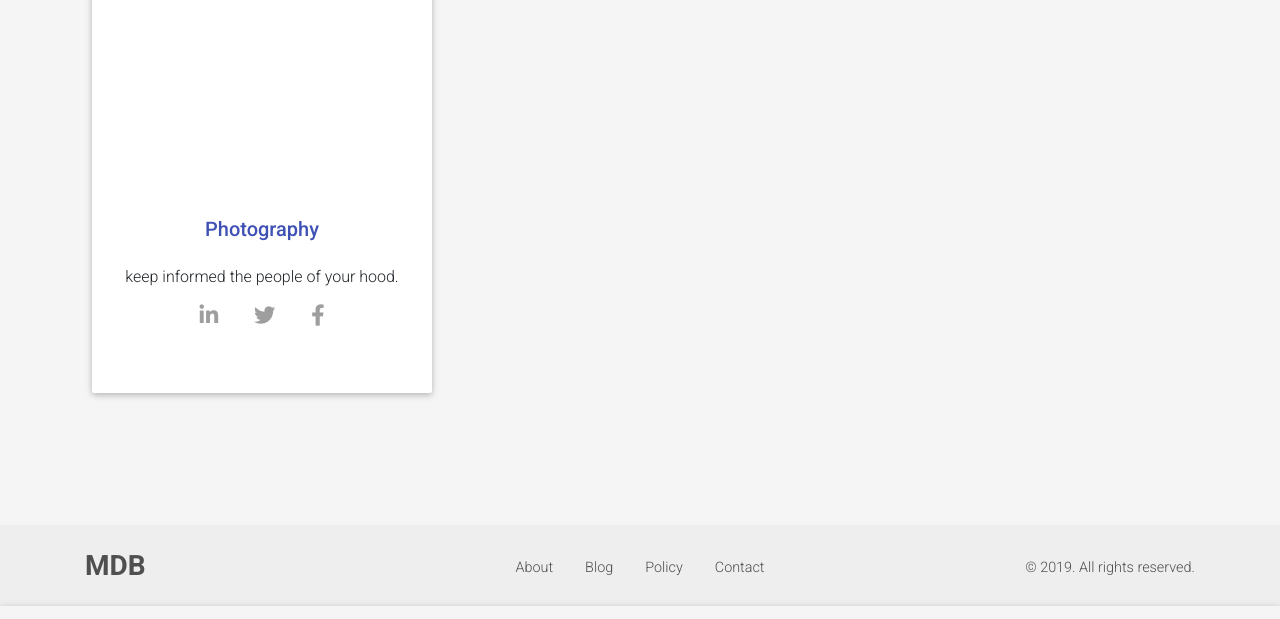
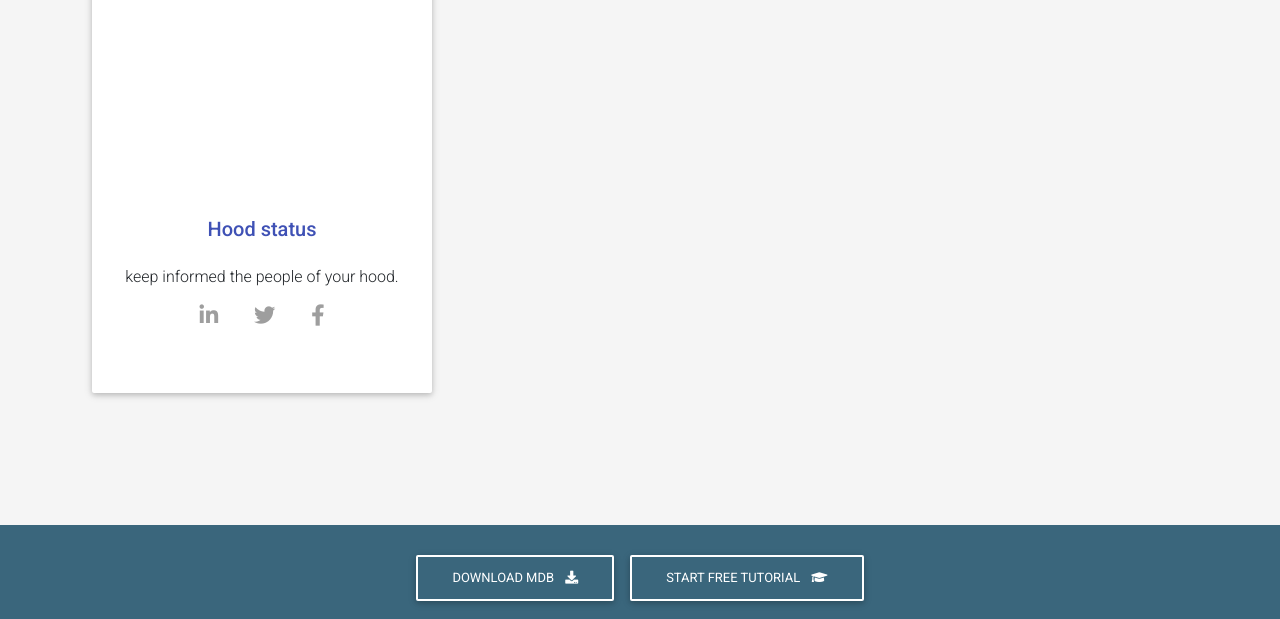
Before and after one commit to Kenneth-joseph/the-hood, a Django app: page / in a window 1280 px wide. Shown: the part 592-1211 px from the top of the page. Run offline with Django 3.2, Linux system fonts and the light colour scheme; the visitor is signed in with stand-in values (Sample User, id 1); data that the repository does not hold is empty; some libraries are stand-ins or nearby versions.

Commit message:
made changes in my footer

```diff
--- a/hood/templates/footer.html
+++ b/hood/templates/footer.html
@@ -1,90 +1,69 @@
+<!--Footer-->
+<footer class="page-footer text-center font-small info-color">
 
+  <div class="rgba-stylish-strong">
 
+    <!--Call to action-->
+    <div class="pt-4">
+      <a class="btn btn-outline-white"
+        href="https://mdbootstrap.com/docs/jquery/getting-started/download/" target="_blank" role="button">Download
+        MDB
+        <i class="fas fa-download ml-2"></i>
+      </a>
+      <a class="btn btn-outline-white" href="https://mdbootstrap.com/education/bootstrap/"
+        target="_blank" role="button">Start
+        free tutorial
+        <i class="fas fa-graduation-cap ml-2"></i>
+      </a>
+    </div>
+    <!--/.Call to action-->
 
-<!-- Footer -->
-<footer class="page-footer font-small grey lighten-3 py-4 dark-grey-text">
+    <hr class="my-4">
 
-  <!-- Footer Elements -->
-  <div class="container">
+    <!-- Social icons -->
+    <div class="pb-4">
+      <a href="https://www.facebook.com/mdbootstrap" target="_blank">
+        <i class="fab fa-facebook-f mr-3"></i>
+      </a>
 
-    <div class="row">
-      <div class="col-md-4">
-        <h3 class="font-weight-bold mb-0">MDB</h3>
-      </div>
-      <div class="col-md-4">
-        <ul class="list-unstyled d-flex justify-content-center mb-0 mt-2">
-          <li>
-          	<a class="mx-3" role="button">About</a>
-          </li>
-          <li>
-          	<a class="mx-3" role="button">Blog</a>
-          </li>
-          <li>
-          	<a class="mx-3" role="button">Policy</a>
-          </li>
-          <li>
-          	<a class="mx-3" role="button">Contact</a>
-          </li>
-        </ul>
-      </div>
-      <div class="col-md-4">
-        <!-- Copyright -->
-        <div class="footer-copyright text-right bg-transparent dark-grey-text mt-2">© 2019.
-          <a class="dark-grey-text" href="https://mdbootstrap.com/education/bootstrap/"> All rights reserved.</a>
-        </div>
-        <!-- Copyright -->
-      </div>
+      <a href="https://twitter.com/MDBootstrap" target="_blank">
+        <i class="fab fa-twitter mr-3"></i>
+      </a>
+
+      <a href="https://www.youtube.com/watch?v=7MUISDJ5ZZ4" target="_blank">
+        <i class="fab fa-youtube mr-3"></i>
+      </a>
+
+      <a href="https://plus.google.com/u/0/b/107863090883699620484" target="_blank">
+        <i class="fab fa-google-plus-g mr-3"></i>
+      </a>
+
+      <a href="https://dribbble.com/mdbootstrap" target="_blank">
+        <i class="fab fa-dribbble mr-3"></i>
+      </a>
+
+      <a href="https://pinterest.com/mdbootstrap" target="_blank">
+        <i class="fab fa-pinterest mr-3"></i>
+      </a>
+
+      <a href="https://github.com/mdbootstrap/bootstrap-material-design" target="_blank">
+        <i class="fab fa-github mr-3"></i>
+      </a>
+
+      <a href="http://codepen.io/mdbootstrap/" target="_blank">
+        <i class="fab fa-codepen mr-3"></i>
+      </a>
     </div>
+    <!-- Social icons -->
+
+    <!--Copyright-->
+    <div class="footer-copyright py-3">
+      © 2019 Copyright:
+      <a href="https://mdbootstrap.com/education/bootstrap/" target="_blank"> MDBootstrap.com </a>
+    </div>
+    <!--/.Copyright-->
 
   </div>
-  <!-- Footer Elements -->
 
 </footer>
-<!-- Footer -->
-  <!--Section: Content-->
-  <section class="dark-grey-text p-3 z-depth-1 navbar-fixed-bottom">
-
-    <!-- Grid row -->
-    <div class="row">
-
-      <!-- Grid column -->
-      <div class="col-md-5 mb-4 mb-md-0">
-
-        <div class="view">
-          <img src="https://mdbootstrap.com/img/illustrations/undraw_Group_chat_unwm.svg" class="img-fluid" alt="smaple image" >
-        </div>
-
-      </div>
-      <!-- Grid column -->
-
-      <!-- Grid column -->
-      <div class="col-md-7 mb-lg-0 mb-3">
-
-        <!-- Form -->
-        <form class="" action="">
-
-          <!-- Section heading -->
-          <h3 class="font-weight-bold my-3">Subscribe</h3>
-
-          <p class="text-muted mb-4 pb-2">Lorem ipsum dolor sit amet consectetur adipisicing elit. Quibusdam vitae, fuga similique quos aperiam tenetur quo ut rerum debitis.</p>
-
-          <div class="input-group">
-            <input type="email" class="form-control" placeholder="Enter your email address" aria-label="Enter your email address"
-              aria-describedby="button-addon2">
-            <div class="input-group-append">
-              <button class="btn btn-md btn-primary rounded-right m-0 px-3 py-2 z-depth-0 waves-effect" type="submit" id="button-addon2">Button</button>
-            </div>
-          </div>
-          <small class="form-text black-text"><strong>* Leave your email addres to be notified first.</strong></small>
-
-        </form>
-        <!-- Form -->
-
-      </div>
-      <!-- Grid column -->
-
-    </div>
-    <!-- Grid row -->
-
-  </section>
-  <!--Section: Content-->
+<!--Footer-->
--- a/hood/templates/home.html
+++ b/hood/templates/home.html
@@ -90,7 +90,7 @@
             </a>
         </div>
 
-        <h5 class="indigo-text h5 mb-4">Photography</h5>
+        <h5 class="indigo-text h5 mb-4">Hood status</h5>
 
         <p class="card-text">keep informed the people of your hood.</p>
 
```
